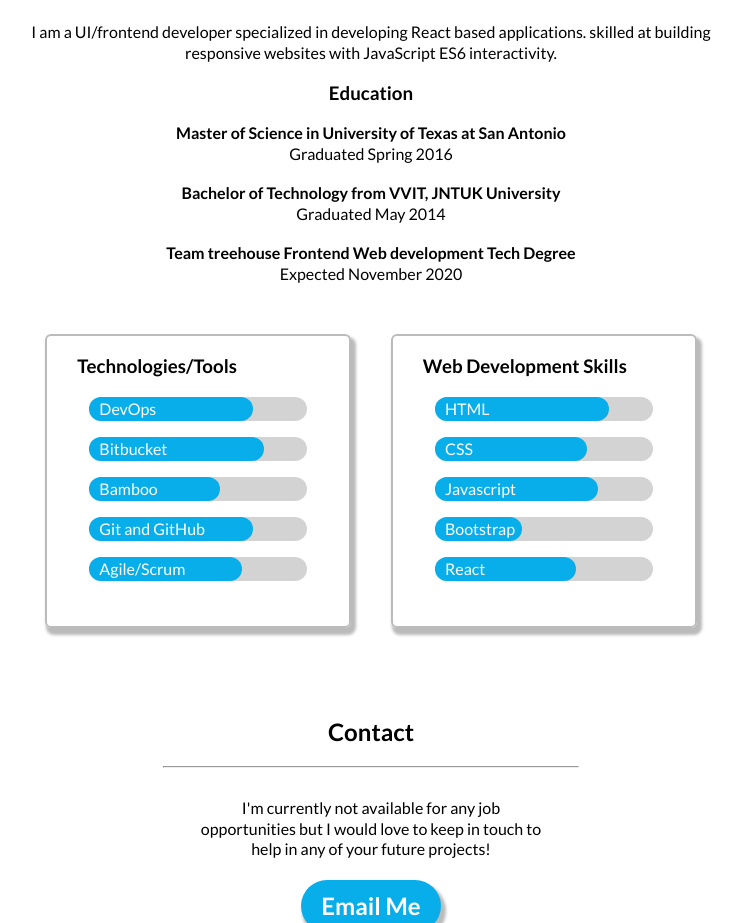
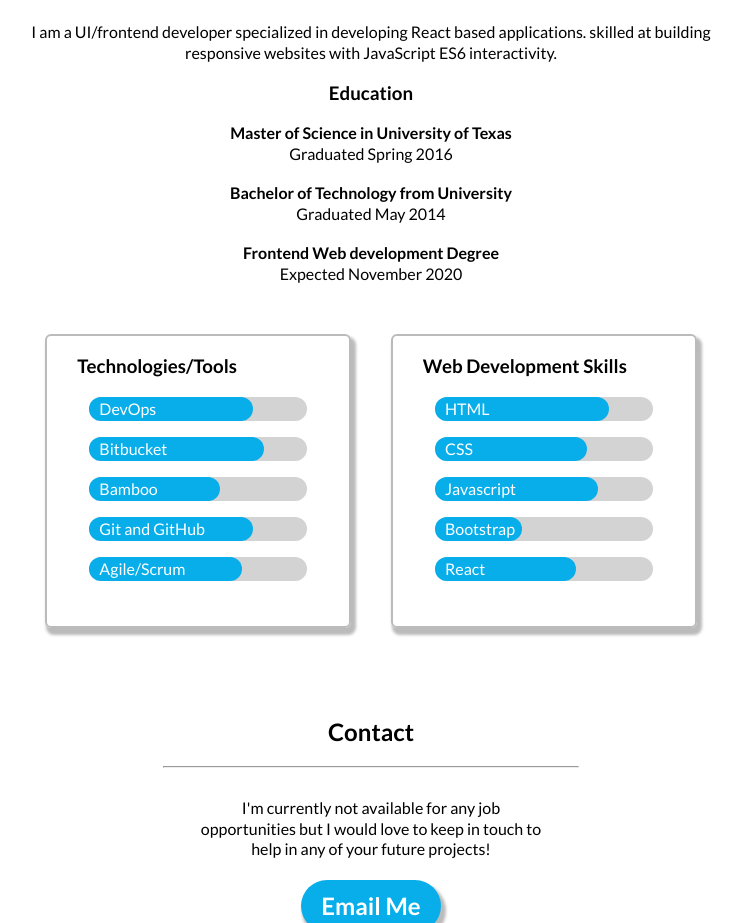
Before and after one commit to csgdevp/portfolio_Project, a plain HTML site: page index.html in a window 1280 px wide. Shown: the part 1580-2503 px from the top of the page, without its empty margins (269-1011 px from the left). Drawn offline with Linux system fonts and the light colour scheme.

Commit message:
updated info

```diff
--- a/index.html
+++ b/index.html
@@ -187,17 +187,17 @@
             </p>
             <h3>Education</h3>
             <p class="about-para bold">
-              Master of Science in University of Texas at San Antonio
+              Master of Science in University of Texas
             </p>
             <p class="about-para">Graduated Spring 2016</p>
             <br />
             <p class="about-para bold">
-              Bachelor of Technology from VVIT, JNTUK University
+              Bachelor of Technology from University
             </p>
             <p class="about-para">Graduated May 2014</p>
             <br />
             <p class="about-para bold">
-              Team treehouse Frontend Web development Tech Degree
+              Frontend Web development  Degree
             </p>
             <p class="about-para">Expected November 2020</p>
           </div>
```
